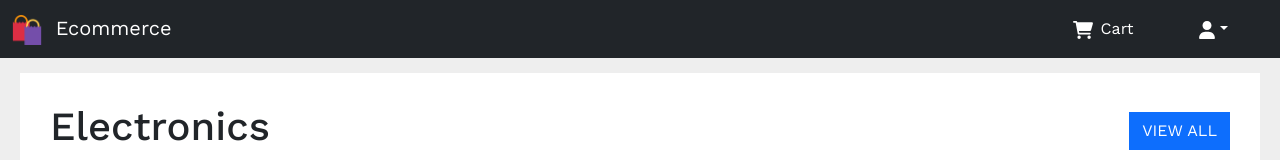
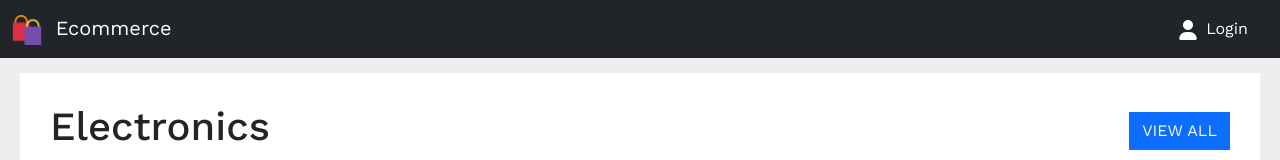
Before and after one commit to Rafael00X/Ecommerce-Frontend, a React (Create React App) app: page / in a window 1280 px wide. Shown: the top 160 px of the page. Built offline with nearby package versions, Linux system fonts and the light colour scheme.

Commit message:
Reworked Header

```diff
--- a/src/components/header/Header.jsx
+++ b/src/components/header/Header.jsx
@@ -1,9 +1,8 @@
 import { Link } from "react-router-dom";
 
-import ProfileMenu from "./ProfileMenu";
+import Menu from "./Menu";
 import Logo from "../../assets/img/logo.png";
 import styles from "./Header.module.css";
-import { ReactComponent as CartIcon } from "../../assets/svg/cart-shopping-solid.svg";
 
 export default function Header() {
   return (
@@ -25,12 +24,7 @@ export default function Header() {
         <Brand />
         <div className="collapse navbar-collapse" id="navbarSupportedContent">
           <ul className="navbar-nav ms-auto mb-2 mb-lg-0">
-            <li className="nav-item">
-              <Cart />
-            </li>
-            <li className="nav-item">
-              <ProfileMenu />
-            </li>
+            <Menu />
           </ul>
         </div>
       </div>
@@ -48,19 +42,3 @@ function Brand() {
     </p>
   );
 }
-
-function Cart() {
-  return (
-    <Link className={`btn btn-dark bold ${styles["btn-header"]}`} to="/cart">
-      <CartIcon
-        style={{
-          width: "20px",
-          height: "20px",
-          fill: "white",
-          marginRight: "8px",
-        }}
-      />
-      Cart
-    </Link>
-  );
-}
--- /dev/null
+++ b/src/components/header/Menu.jsx
@@ -0,0 +1,98 @@
+import { useState } from "react";
+import { useDispatch, useSelector } from "react-redux";
+import { Link } from "react-router-dom";
+
+import { ReactComponent as CartIcon } from "../../assets/svg/cart-shopping-solid.svg";
+import { actions } from "../../store";
+import { ReactComponent as ProfileIcon } from "../../assets/svg/user-solid.svg";
+import WarningModal from "../modals/WarningModal";
+import styles from "./Menu.module.css";
+
+export default function Profile() {
+  const dispatch = useDispatch();
+  const auth = useSelector((state) => state.auth);
+  const [isWarningOpen, setIsWarningOpen] = useState(false);
+
+  const promptForLogin = () => dispatch(actions.loginModalActions.open());
+
+  if (auth.jwt === null)
+    return (
+      <li className="nav-item">
+        <div
+          className={`btn btn-dark bold ${styles["btn-header"]}`}
+          onClick={promptForLogin}
+        >
+          <ProfileIcon
+            style={{
+              width: "20px",
+              height: "20px",
+              fill: "white",
+              marginRight: "8px",
+            }}
+          />
+          Login
+        </div>
+      </li>
+    );
+
+  return (
+    <>
+      <li className="nav-item">
+        <div className={`btn btn-dark bold ${styles["btn-header"]}`}>
+          <Link to="/cart">
+            <CartIcon
+              style={{
+                width: "20px",
+                height: "20px",
+                fill: "white",
+                marginRight: "8px",
+              }}
+            />
+            Cart
+          </Link>
+        </div>
+      </li>
+      <li className="nav-item">
+        <div className={`btn btn-dark bold ${styles["btn-header"]}`}>
+          <Link to="/orders">
+            <CartIcon
+              style={{
+                width: "20px",
+                height: "20px",
+                fill: "white",
+                marginRight: "8px",
+              }}
+            />
+            Orders
+          </Link>
+        </div>
+      </li>
+      <li className="nav-item">
+        <div
+          className={`btn btn-dark bold ${styles["btn-header"]}`}
+          onClick={() => setIsWarningOpen(true)}
+        >
+          <ProfileIcon
+            style={{
+              width: "20px",
+              height: "20px",
+              fill: "white",
+              marginRight: "8px",
+            }}
+          />
+          Logout
+        </div>
+      </li>
+      <WarningModal
+        isOpen={isWarningOpen}
+        title="Logout"
+        message="Are you sure you want to logout?"
+        onCancel={() => setIsWarningOpen(false)}
+        onConfirm={() => {
+          dispatch(actions.authActions.logout());
+          setIsWarningOpen(false);
+        }}
+      />
+    </>
+  );
+}
--- a/src/components/header/ProfileMenu.module.css
+++ b/src/components/header/Menu.module.css
@@ -3,6 +3,10 @@
   width: 100%;
 }
 
+.btn-header a {
+  color: white;
+}
+
 .btn-header i {
   margin: 5px;
 }
--- a/src/components/header/ProfileMenu.jsx
+++ /dev/null
@@ -1,69 +0,0 @@
-import { useState } from "react";
-import { useDispatch, useSelector } from "react-redux";
-import { Link } from "react-router-dom";
-
-import { actions } from "../../store";
-import { ReactComponent as ProfileIcon } from "../../assets/svg/user-solid.svg";
-import WarningModal from "../modals/WarningModal";
-import styles from "./ProfileMenu.module.css";
-
-export default function Profile() {
-  const dispatch = useDispatch();
-  const auth = useSelector((state) => state.auth);
-  const [isWarningOpen, setIsWarningOpen] = useState(false);
-
-  const promptForLogin = () => dispatch(actions.loginModalActions.open());
-
-  const LoggedInMenu = (
-    <>
-      <li>
-        <Link to="/orders">
-          <button className="dropdown-item">My Orders</button>
-        </Link>
-      </li>
-      <li>
-        <button
-          className="dropdown-item"
-          onClick={() => setIsWarningOpen(true)}
-        >
-          Logout
-        </button>
-      </li>
-    </>
-  );
-  const LoggedOutMenu = (
-    <>
-      <li>
-        <button className="dropdown-item" onClick={promptForLogin}>
-          Login
-        </button>
-      </li>
-    </>
-  );
-
-  return (
-    <div className="dropdown">
-      <button
-        className={"btn btn-dark bold dropdown-toggle " + styles["btn-header"]}
-        type="button"
-        data-bs-toggle="dropdown"
-        aria-expanded="false"
-      >
-        <ProfileIcon style={{ width: "18px", height: "18px", fill: "white" }} />
-      </button>
-      <ul className="dropdown-menu dropdown-menu-end">
-        {auth.jwt !== null ? LoggedInMenu : LoggedOutMenu}
-      </ul>
-      <WarningModal
-        isOpen={isWarningOpen}
-        title="Logout"
-        message="Are you sure you want to logout?"
-        onCancel={() => setIsWarningOpen(false)}
-        onConfirm={() => {
-          dispatch(actions.authActions.logout());
-          setIsWarningOpen(false);
-        }}
-      />
-    </div>
-  );
-}
```
